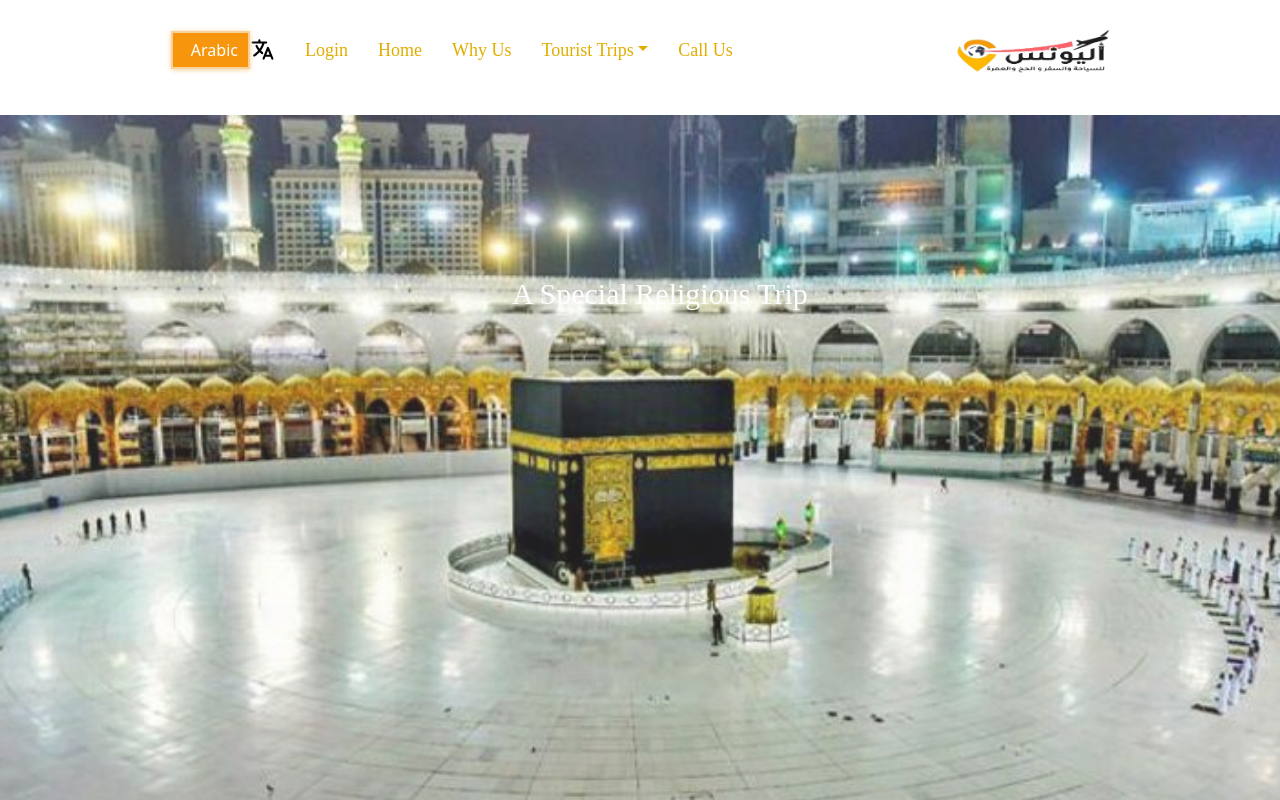
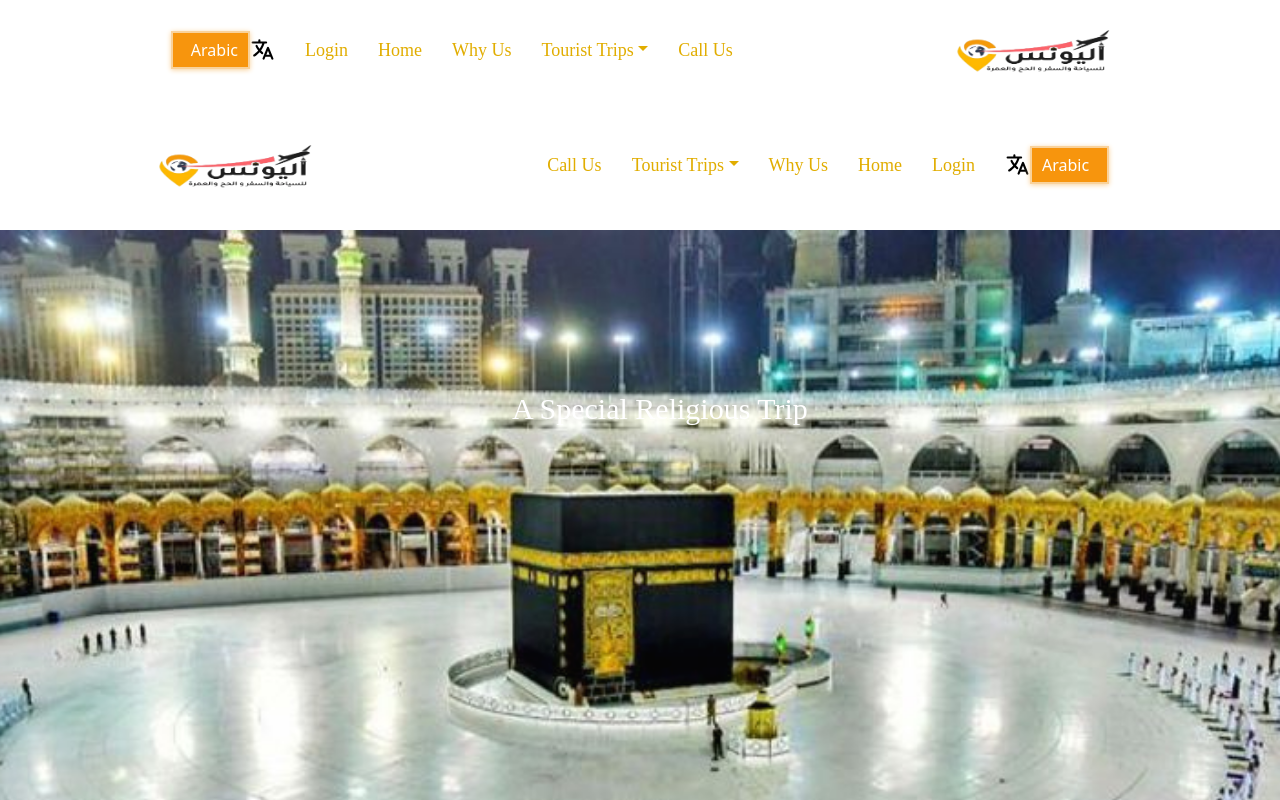
Before and after one commit to horia-abdaljabbar/travelling_last, a React (Vite) app: page /Home in a window 1280 px wide. Shown: the top 800 px of the page. Built offline with nearby package versions, Linux system fonts and the light colour scheme.

Commit message:
updatFinal

```diff
--- a/src/App.jsx
+++ b/src/App.jsx
@@ -8,9 +8,9 @@ import Register from './Pages/Register/Register';
 import SendCode from './Pages/SendCode/SendCode';
 import ForgetPassword from './Pages/ForgetPassword/ForgetPassword'
 import ResetPassword from './Pages/ResetPassword/ResetPassword'
-// import HomePage from './Pages/HomeApp'
 import SendCodeForForgetPassword from './Pages/SendCodeForForgetPassword/SendCodeForForgetPassword';
 import Home from './Pages/Home/Home';
+import HomeApp from './Pages/HomeApp'
 // import  LanguageContextProvider  from './components/context/Language.jsx';
 
 function App() {
@@ -27,7 +27,7 @@ function App() {
         {
           path: "/Home",
           element:
-             <Home />
+             <HomeApp />
         },
 
         {
--- a/src/Pages/HomeApp.jsx
+++ b/src/Pages/HomeApp.jsx
@@ -1,22 +1,22 @@
-// import { useState } from 'react'
+import { useState } from 'react'
 
-// import './HomeApp.css'
-// import React from 'react'
-// import Header from '../components/header/header';
-// import Footer from '../components/footer/footer.jsx';
-// import Home from '../pages/homepage/home.jsx'
+import './HomeApp.css'
+import React from 'react'
+import Header from '../components/header/header';
+import Footer from '../components/footer/footer.jsx';
+import Home from '../Pages/Home/Home'
 
-// function HomePage() {
-//   const [count, setCount] = useState(0)
+function HomeApp() {
+  const [count, setCount] = useState(0)
 
-//   return (
-//     <>
-//      <Header />
-//       <Home />
-//       <Footer />
+  return (
+    <>
+     <Header />
+      <Home />
+      <Footer />
 
-//     </>
-//   )
-// }
+    </>
+  )
+}
 
-// export default HomePage
+export default HomeApp
```
